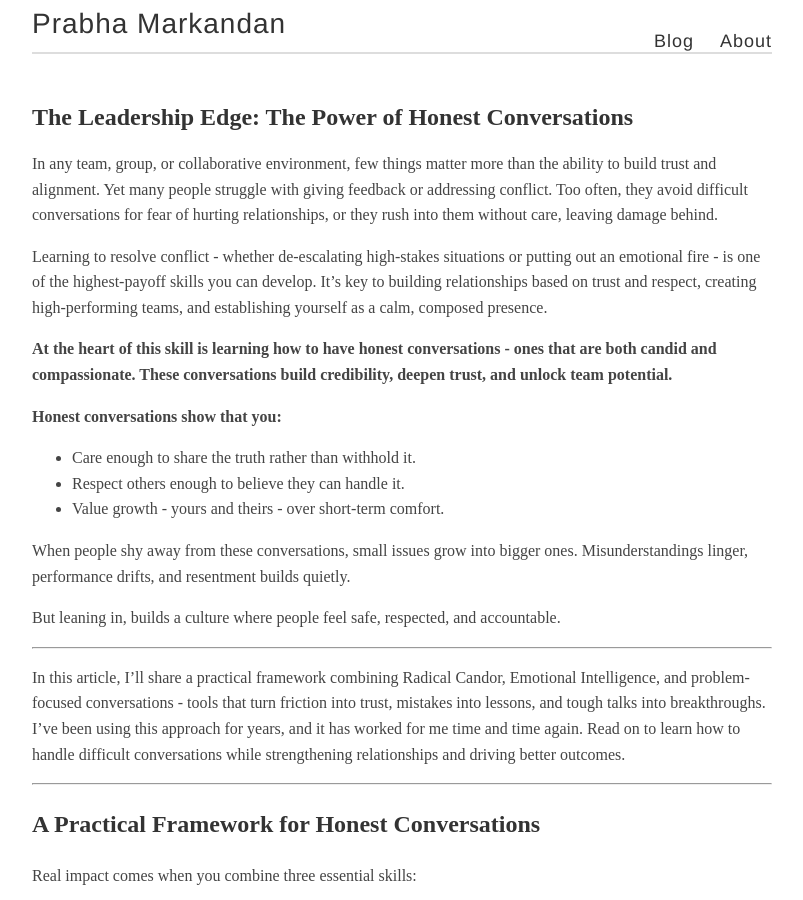
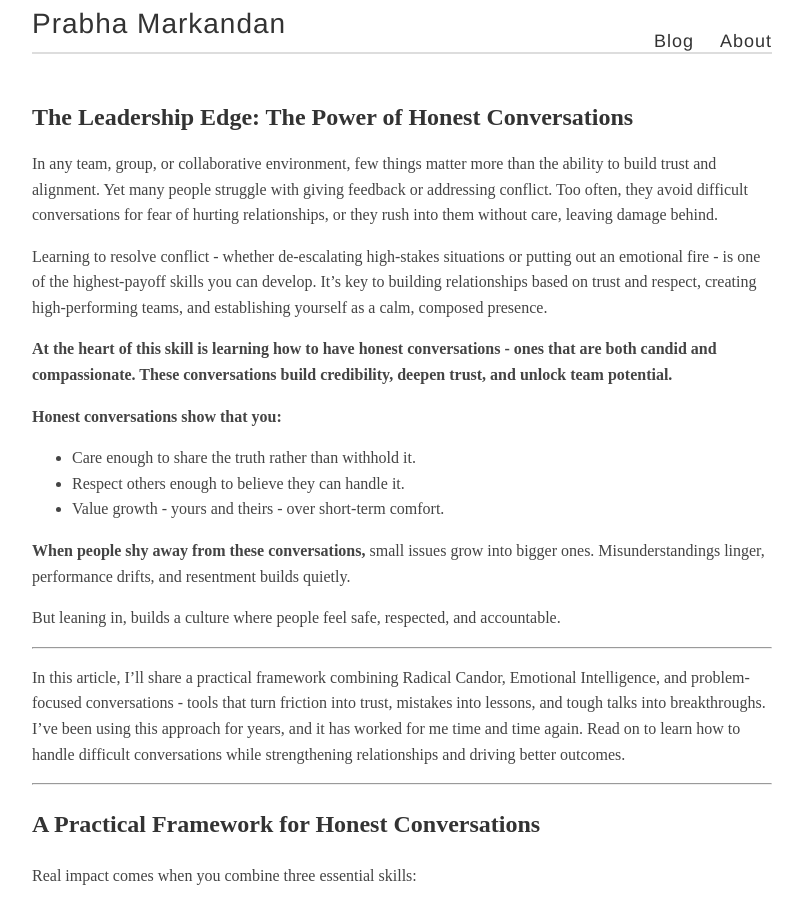
Before and after one commit to prabhamarkandan/prabhamarkandan.github.io, a Jekyll site: the page built from _posts/2025-08-16-leadership-edge-honest-conversations.md, in a window 1280 px wide and 900 px high. Shown: the whole window, without its empty margins (238-1041 px from the left). Built offline with Jekyll 4.4.1, drawn with Linux system fonts in a browser that asks for light colours; part of the change alters nothing that is shown.

```diff
--- a/_posts/2025-08-16-leadership-edge-honest-conversations.md
+++ b/_posts/2025-08-16-leadership-edge-honest-conversations.md
@@ -18,7 +18,7 @@ Learning to resolve conflict - whether de-escalating high-stakes situations or p
 - Respect others enough to believe they can handle it.
 - Value growth - yours and theirs - over short-term comfort.
 
-When people shy away from these conversations, small issues grow into bigger ones. Misunderstandings linger, performance drifts, and resentment builds quietly.
+**When people shy away from these conversations,** small issues grow into bigger ones. Misunderstandings linger, performance drifts, and resentment builds quietly.
 
 But leaning in, builds a culture where people feel safe, respected, and accountable.
 
@@ -36,11 +36,11 @@ Real impact comes when you combine three essential skills:
 
 *How you frame your words to balance care and honesty.*
 
-3. **Emotional Intelligence: Know your emotions and triggers -> Manage yourself -> Act intentionally**
+2. **Emotional Intelligence: Know your emotions and triggers -> Manage yourself -> Act intentionally**
 
 *How you manage your reactions, notice triggers, and pause before responding.*
 
-4. **Focus on Problems, Not People**
+3. **Focus on Problems, Not People**
 
 *How you focus on the issue, not the person, and suggest actionable next steps.*
 
```
